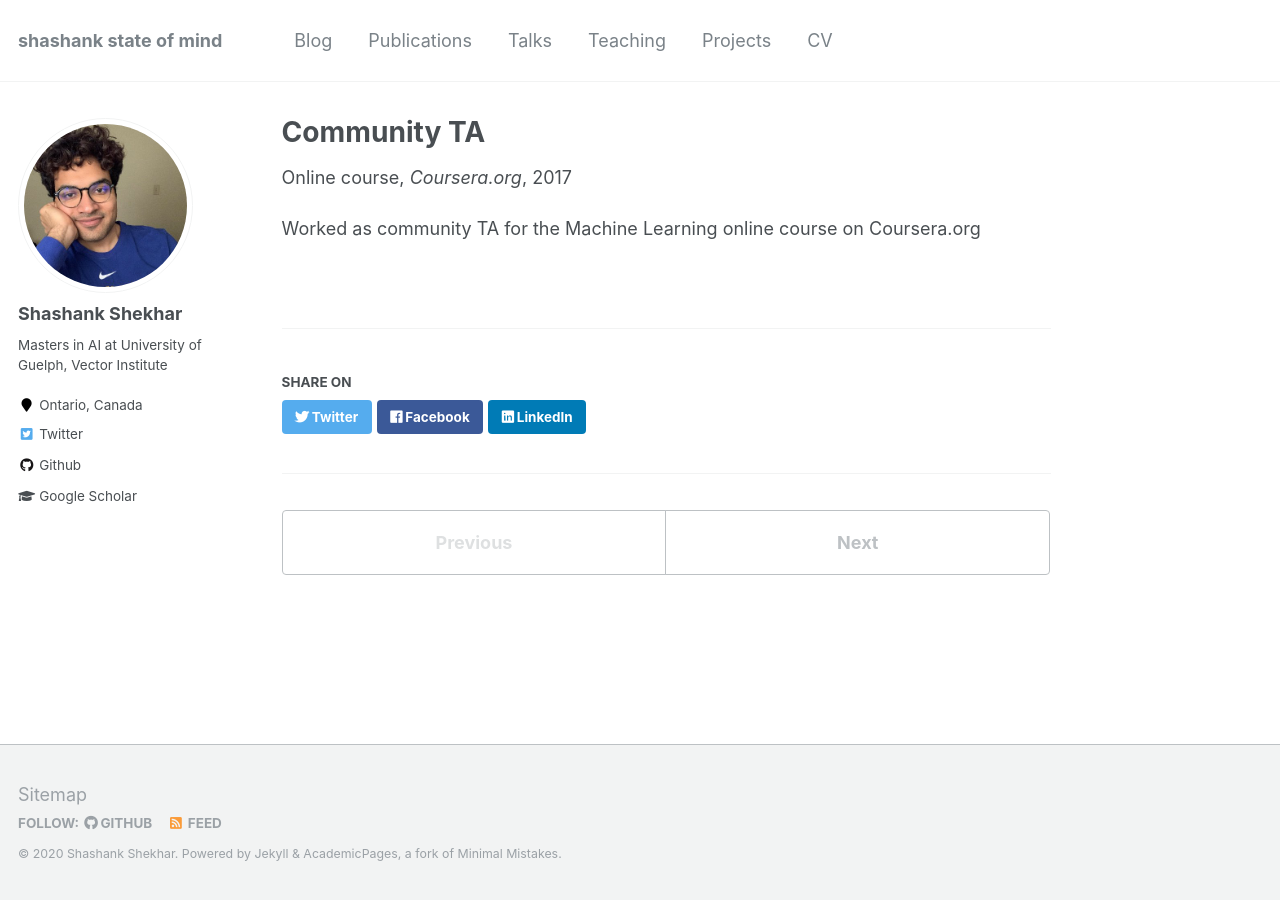
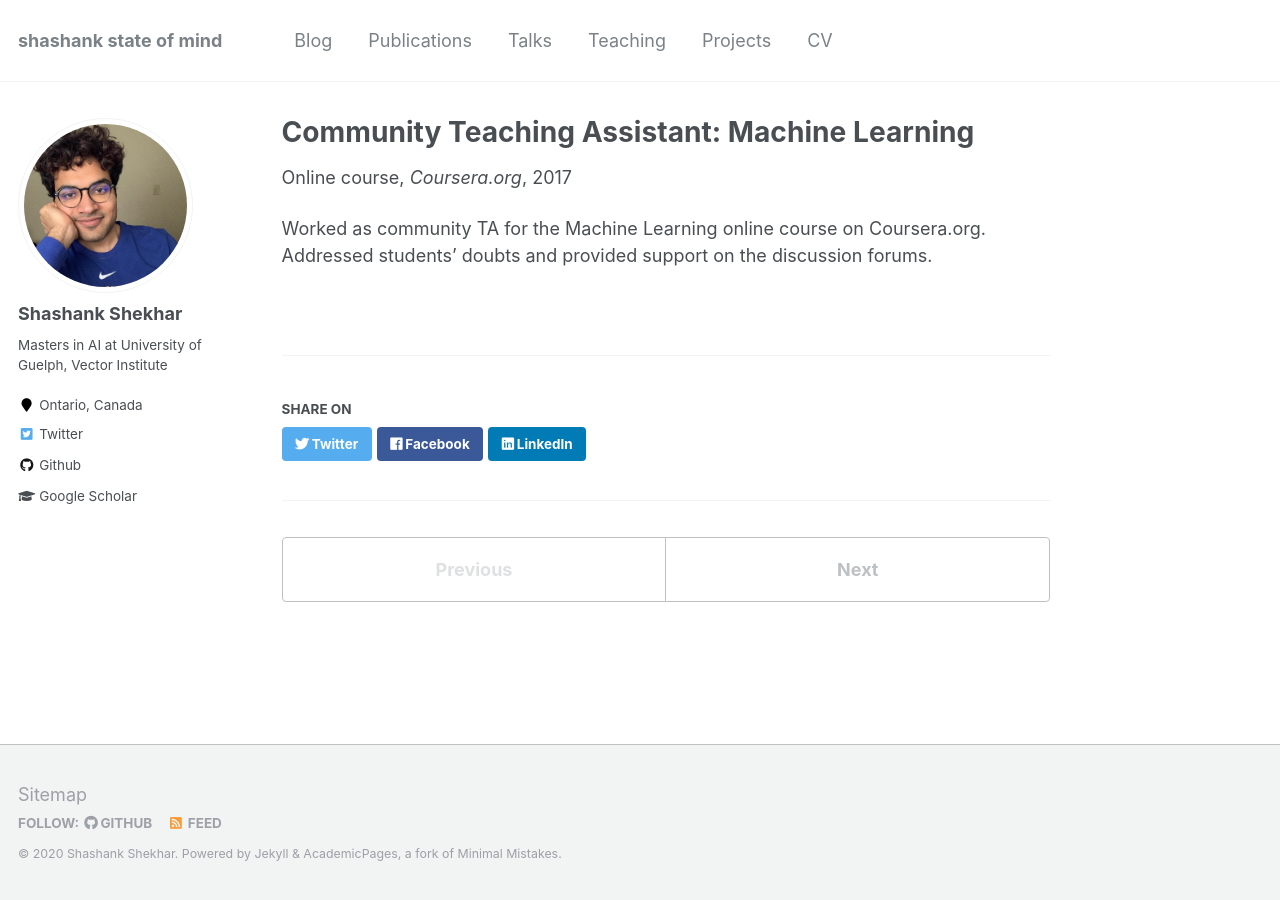
Before and after one commit to sshkhr/sshkhr.github.io, a Jekyll site: the page built from _teaching/2017-online-ml.md, in a window 1280 px wide. Built offline with Jekyll 4.4.1, drawn with Linux system fonts in a browser that asks for light colours.

Commit message:
minor fixes

```diff
--- a/_teaching/2017-online-ml.md
+++ b/_teaching/2017-online-ml.md
@@ -1,5 +1,5 @@
 ---
-title: "Community TA"
+title: "Community Teaching Assistant: Machine Learning"
 collection: teaching
 type: "Online course"
 permalink: /teaching/2017-online-ml
@@ -8,4 +8,4 @@ date: 2017-01-01
 location: "City, Country"
 ---
 
-Worked as community TA for the Machine Learning online course on Coursera.org
+Worked as community TA for the Machine Learning online course on Coursera.org. Addressed students' doubts and provided support on the discussion forums.
```
Also changed, not shown: _pages/about.md (+1 -1 lines), _publications/2018-11-02-bigdata-mrcnn-01.md (+2 -2 lines), _publications/2019-08-02-icdar-tvqa-03.md (+1 -1 lines), _publications/2019-11-02-iccv-tkvqa-04.md (+1 -1 lines), _publications/2019-12-01-tifs-oitl-02.md (+2 -2 lines).
